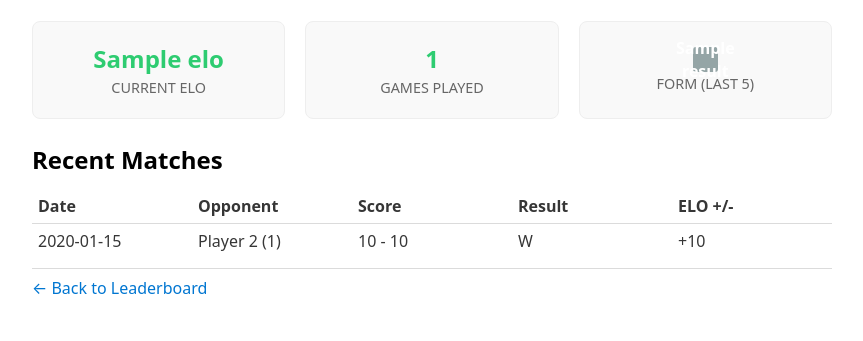
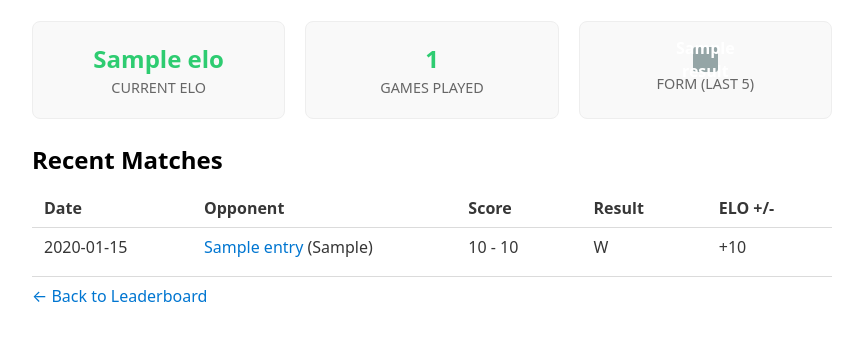
Before and after one commit to ollieellis/squash, a FastAPI app: template templates/profile.html in a window 1280 px wide. Shown: the part 169-510 px from the top of the page, without its empty margins (208-1071 px from the left). Run offline with FastAPI, Linux system fonts and the light colour scheme; the template is opened without the code that fills it: most values are stand-ins (such as "Sample title", 1, 10 or a date in 2020).

Commit message:
better elo (maybe???) (#1)

```diff
--- a/main.py
+++ b/main.py
@@ -2,7 +2,7 @@
 from fastapi.templating import Jinja2Templates
 from database import connect_to_mongo, close_mongo_connection, get_db
 from models import Profile, Match
-from elo import get_new_elos
+from elo import calculate_squash_elo
 from contextlib import asynccontextmanager
 from bson import ObjectId
 
@@ -40,20 +40,37 @@
         raise HTTPException(status_code=404, detail="Profile not found")
     profile = Profile(**{**doc, "id": str(doc["_id"])})
 
+    # Fetch all matches and filter locally for simplicity
     matches_cursor = db.matches.find({"$or": [{"player1_id": profile_id}, {"player2_id": profile_id}]}).sort("created_at", -1)
-    player_matches = [Match(**{**m, "id": str(m["_id"])}) async for m in matches_cursor]
+
+    recent_matches = []
+    async for m in matches_cursor:
+        match_obj = Match(**{**m, "id": str(m["_id"])})
+
+        # Determine opponent
+        opponent_id = match_obj.player2_id if match_obj.player1_id == profile_id else match_obj.player1_id
+        opponent_doc = await db.profiles.find_one({"_id": ObjectId(opponent_id)})
+        opponent_name = f"{opponent_doc['first_name']} {opponent_doc['last_name']}" if opponent_doc else "Unknown"
+        opponent_elo = opponent_doc.get("elo", 0) if opponent_doc else 0
+
+        recent_matches.append({
+            "match": match_obj,
+            "opponent_id": opponent_id,
+            "opponent_name": opponent_name,
+            "opponent_elo": int(opponent_elo)
+        })
 
     form_guide = []
-    for match in player_matches[:5]:
+    for entry in recent_matches[:5]:
+        match = entry["match"]
         res = "D" if match.winner_id == "draw" else ("W" if match.winner_id == profile_id else "L")
         form_guide.append({"result": res, "match_id": match.id})
 
     return templates.TemplateResponse(request=request, name="profile.html", context={
         "profile": profile,
         "form_guide": form_guide,
-        "recent_matches": player_matches
+        "recent_matches": recent_matches
     })
-
 @app.post("/profiles/")
 async def create_profile(request: Request):
     data = await request.json()
@@ -91,14 +108,17 @@
 
     if not p1 or not p2:
         raise HTTPException(status_code=404, detail="Player not found")
-
+    # Update P1/P2 Won Logic
     p1_won = p1_score > p2_score
     winner_id = p1_id if p1_score > p2_score else (p2_id if p2_score > p1_score else "draw")
 
-    new_p1_elo, new_p2_elo, delta = get_new_elos(p1["elo"], p2["elo"], p1_won)
+    # NEW: Using library-based Elo calculation
+    new_p1_elo, new_p2_elo, delta = calculate_squash_elo(p1["elo"], p2["elo"], p1_score, p2_score)
 
+    # Update Player Profiles
     await db.profiles.update_one({"_id": ObjectId(p1_id)}, {"$set": {"elo": new_p1_elo}})
     await db.profiles.update_one({"_id": ObjectId(p2_id)}, {"$set": {"elo": new_p2_elo}})
+
 
     match = Match(
         player1_id=p1_id,
--- a/models.py
+++ b/models.py
@@ -6,7 +6,7 @@
     id: Optional[str] = None
     first_name: str
     last_name: str
-    elo: int = 1200
+    elo: float = 1200.0
     created_at: datetime = Field(default_factory=datetime.utcnow)
 
 class Match(BaseModel):
@@ -16,5 +16,5 @@
     player1_score: int
     player2_score: int
     winner_id: str
-    elo_change: int
+    elo_change: float
     created_at: datetime = Field(default_factory=datetime.utcnow)
--- a/pyproject.toml
+++ b/pyproject.toml
@@ -5,6 +5,7 @@
 readme = "README.md"
 requires-python = ">=3.14"
 dependencies = [
+    "elosports>=0.1.1",
     "fastapi>=0.136.1",
     "firebase-admin>=7.4.0",
     "jinja2>=3.1.6",
--- a/templates/profile.html
+++ b/templates/profile.html
@@ -10,6 +10,14 @@
         .stat-card { background: #f9f9f9; padding: 20px; border-radius: 8px; text-align: center; border: 1px solid #eee; }
         .stat-value { display: block; font-size: 1.5rem; font-weight: bold; color: #2ecc71; }
         .stat-label { color: #666; font-size: 0.9rem; text-transform: uppercase; }
+        /* Make table compact and responsive */
+        table { width: 100%; border-collapse: collapse; table-layout: fixed; }
+        th, td { padding: 8px 12px; overflow: hidden; text-overflow: ellipsis; white-space: nowrap; }
+        th:nth-child(1) { width: 20%; } /* Date */
+        th:nth-child(2) { width: 35%; } /* Name/ELO */
+        th:nth-child(3) { width: 15%; } /* Score */
+        th:nth-child(4) { width: 15%; } /* Result */
+        th:nth-child(5) { width: 15%; } /* ELO +/- */
     </style>
 </head>
 <body>
@@ -61,22 +69,20 @@
             </tr>
         </thead>
         <tbody>
-            {% for match in recent_matches %}
+            {% for entry in recent_matches %}
+            {% set match = entry.match %}
             <tr>
                 <td>{{ match.created_at.strftime('%Y-%m-%d') }}</td>
                 <td>
-                    {% if match.player1_id == profile.id %}
-                        Player 2 ({{ match.player2_id[:5] }})
-                    {% else %}
-                        Player 1 ({{ match.player1_id[:5] }})
-                    {% endif %}
+                    <a href="/profiles/{{ entry.opponent_id }}">{{ entry.opponent_name }}</a>
+                    ({{ entry.opponent_elo }})
                 </td>
                 <td>{{ match.player1_score }} - {{ match.player2_score }}</td>
                 <td>
                     {% if match.winner_id == profile.id %} W {% elif match.winner_id == 'draw' %} D {% else %} L {% endif %}
                 </td>
                 <td>
-                    {% if match.winner_id == profile.id %}+{% else %}-{% endif %}{{ match.elo_change }}
+                    {% if match.winner_id == profile.id %}+{% else %}-{% endif %}{{ match.elo_change|int }}
                 </td>
             </tr>
             {% endfor %}
```
Also changed, not shown: elo.py (+28 -18 lines), tests/test_matches.py (+13 -25 lines), 1 other file.
